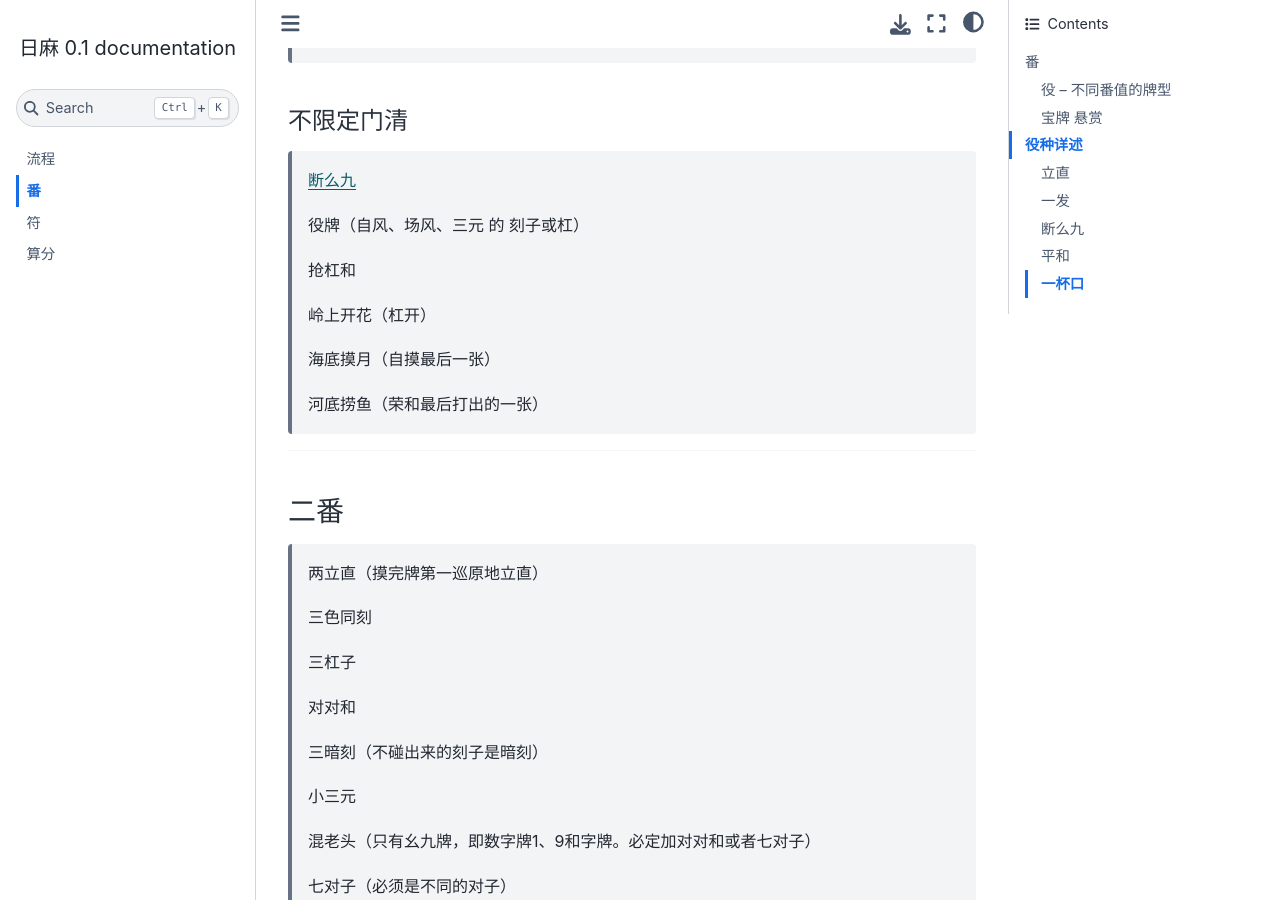
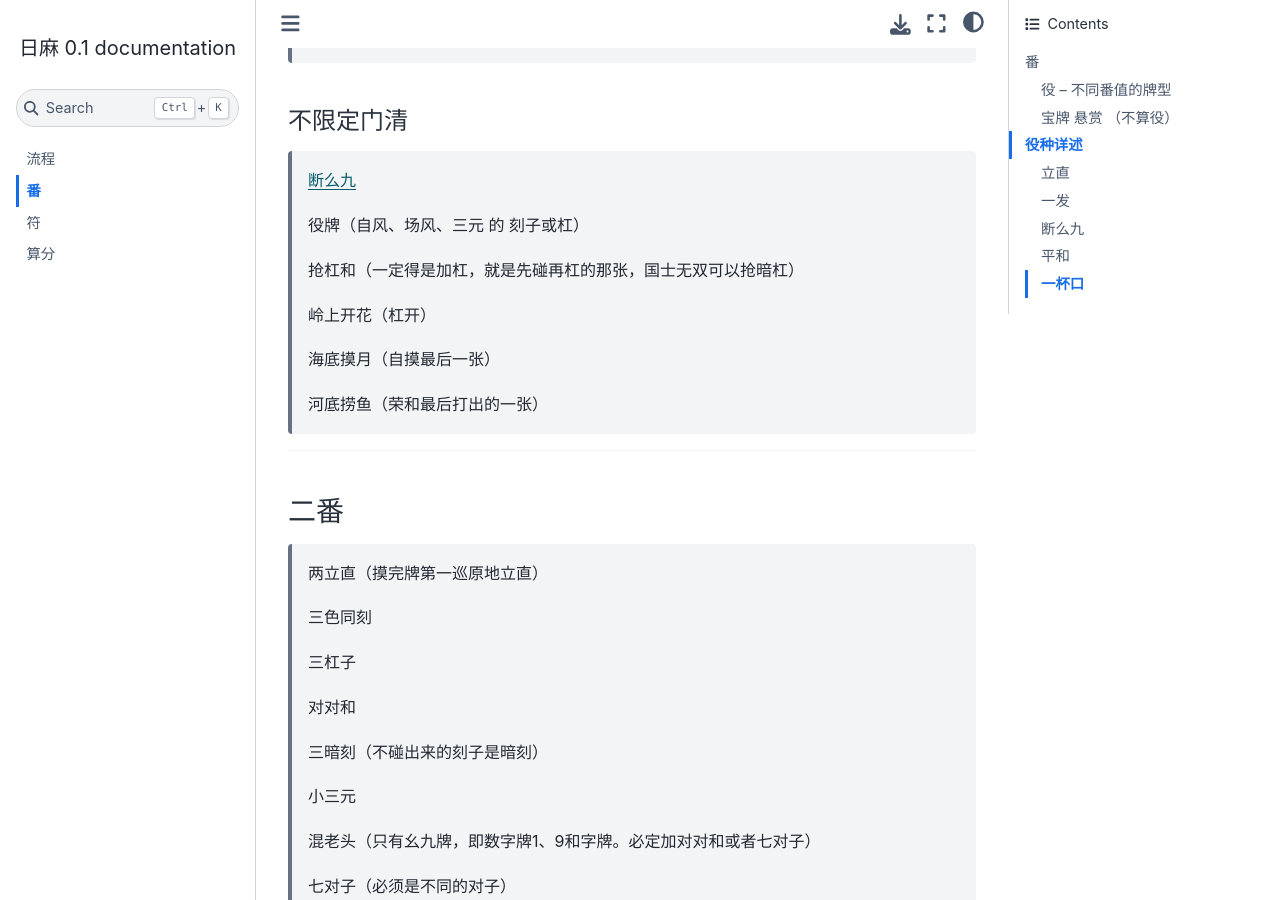
Before and after one commit to wiiiz/mahjong, a Sphinx documentation site: the page built from docs/source/fan.rst, in a window 1280 px wide and 900 px high, scrolled down 538 px. Built offline with Sphinx 7.4.7 and the Sphinx Book theme 1.1.4, drawn with Linux system fonts in a browser that asks for light colours.

Commit message:
改了点，忘了改的哪。

```diff
--- a/docs/source/fan.rst
+++ b/docs/source/fan.rst
@@ -32,7 +32,7 @@
 
     役牌（自风、场风、三元 的 刻子或杠）
 
-    抢杠和
+    抢杠和（一定得是加杠，就是先碰再杠的那张，国士无双可以抢暗杠）
 
     岭上开花（杠开）
 
@@ -134,7 +134,7 @@
 
 =================================================================
 
-宝牌  悬赏
+宝牌  悬赏 （不算役）
 -----------------------------------------------------------------
 
 * 和牌才算宝牌
```
